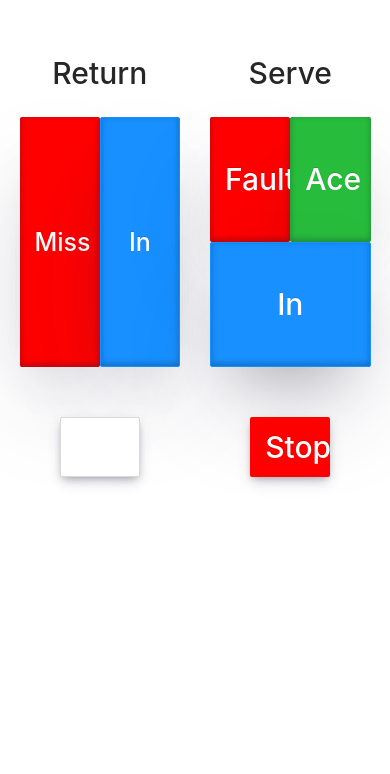
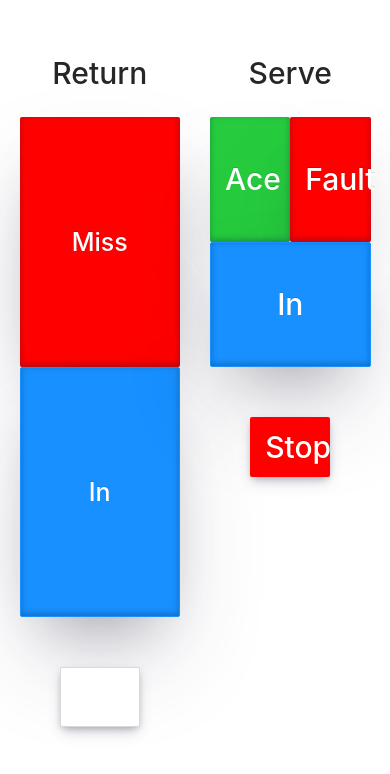
Before and after one commit to morganmarienelson/bounce, a Next.js app: page / in a window 390 px wide. Shown: the top 774 px of the page. Built offline with nearby package versions, Linux system fonts and the light colour scheme; some icons are missing.

Commit message:
made match stats responsive

```diff
--- a/pages/components/css/matchStats.module.css
+++ b/pages/components/css/matchStats.module.css
@@ -26,18 +26,13 @@
 }
 
 .header {
-    background-color: lightslategray;
+  background-color: #e2e2e2;
   padding: 20px;
 }
 
 .headingTitle {
-    padding-top: 10px
+  padding-top: 10px;
 }
-
-.closeBtn {
-    margin-left: 63px;
-}
-
 
 @media (max-width: 1200px) {
   .shotTable {
@@ -47,7 +42,6 @@
   .heading {
     font-size: 18px;
   }
-
 }
 
 @media (max-width: 1100px) {
--- a/pages/components/css/returnPanel.module.css
+++ b/pages/components/css/returnPanel.module.css
@@ -15,7 +15,7 @@
 }
 
 .btnCol {
-    grid-column: span 1 / span 1;
+  grid-column: span 2 / span 2;
 }
 
 .undoCol {
@@ -55,14 +55,15 @@
 
 .panelBtn {
   width: 100%;
-    height: 300px;
+  height: 150px;
   box-shadow: rgba(50, 50, 93, 0.25) 0px 50px 100px -20px,
     rgba(0, 0, 0, 0.3) 0px 30px 60px -30px,
     rgba(10, 37, 64, 0.35) 0px -2px 6px 0px inset;
 }
 
 .undo {
-    box-shadow: rgba(50, 50, 93, 0.25) 0px 6px 12px -2px, rgba(0, 0, 0, 0.3) 0px 3px 7px -3px;
+  box-shadow: rgba(50, 50, 93, 0.25) 0px 6px 12px -2px,
+    rgba(0, 0, 0, 0.3) 0px 3px 7px -3px;
   width: 50%;
   height: 80px;
   margin-top: 50px;
@@ -84,11 +85,13 @@
     font-size: 30px;
   }
 
-    .panelBtn, .hiddenBtn {
+  .panelBtn,
+  .hiddenBtn {
     height: 250px;
   }
 
-    .btnTitle, .winLostBtn {
+  .btnTitle,
+  .winLostBtn {
     font-size: 25px;
   }
 
--- a/pages/components/css/servePanel.module.css
+++ b/pages/components/css/servePanel.module.css
@@ -38,21 +38,14 @@
 }
 
 .stopBtn {
-    box-shadow: rgba(50, 50, 93, 0.25) 0px 6px 12px -2px, rgba(0, 0, 0, 0.3) 0px 3px 7px -3px;
+  box-shadow: rgba(50, 50, 93, 0.25) 0px 6px 12px -2px,
+    rgba(0, 0, 0, 0.3) 0px 3px 7px -3px;
   width: 50%;
   height: 80px;
   margin-top: 50px;
 }
 
 .serveInBtn {
-    width: 100%;
-    height: 150px;
-    box-shadow: rgba(50, 50, 93, 0.25) 0px 50px 100px -20px,
-    rgba(0, 0, 0, 0.3) 0px 30px 60px -30px,
-    rgba(10, 37, 64, 0.35) 0px -2px 6px 0px inset;
-}
-
-.hiddenBtn {
   width: 100%;
   height: 150px;
   box-shadow: rgba(50, 50, 93, 0.25) 0px 50px 100px -20px,
@@ -90,7 +83,8 @@
     font-size: 30px;
   }
 
-    .serveBtn, .serveInBtn, .hiddenBtn {
+  .serveBtn,
+  .serveInBtn {
     height: 125px;
   }
 
--- a/pages/components/matchProgressBars.tsx
+++ b/pages/components/matchProgressBars.tsx
@@ -1,4 +1,4 @@
-import {Progress} from "antd";
+import { Progress } from "antd";
 import styles from "./css/matchStats.module.css";
 
 const MatchProgressBars = () => {
--- a/pages/components/returnPanel.tsx
+++ b/pages/components/returnPanel.tsx
@@ -65,7 +65,7 @@ const ReturnPanel: React.FC<ReturnPanelProps> = ({
                                 className={styles.panelBtn}
                                 type="primary"
                                 style={{
-                                    background: "#38B563 ",
+                                    background: "#26CC3E ",
                                     border: "rgba(37, 187, 57, 0.986)",
                                 }}
                                 onClick={onWinningButtonClick}
@@ -78,7 +78,7 @@ const ReturnPanel: React.FC<ReturnPanelProps> = ({
                                 className={styles.panelBtn}
                                 type="primary"
                                 style={{
-                                    background: "#EE1A1A  ",
+                                    background: "#FF0000",
                                     border: "#ff0000",
                                 }}
                                 onClick={onLosingButtonClick}
@@ -94,8 +94,7 @@ const ReturnPanel: React.FC<ReturnPanelProps> = ({
                         type="default"
                         icon={<Undo/>}
                         onClick={pointUndone}
-                    >
-                    </Button>
+                    ></Button>
                 </div>
             </div>
         </>
--- a/pages/components/servingPanel.tsx
+++ b/pages/components/servingPanel.tsx
@@ -19,7 +19,7 @@ const ServingPanel: React.FC<ServingPanelProps> = ({
                                                        onLosingButtonClick,
                                                        setShowServeButtons,
                                                        setShowReturnButtons,
-                                                       confirmStop
+                                                       confirmStop,
                                                    }) => {
     const onInClick = () => {
         setShowServeButtons(true);
@@ -30,12 +30,27 @@ const ServingPanel: React.FC<ServingPanelProps> = ({
         <>
             <div className={styles.panelTitle}>Serve</div>
             <div className={styles.panelRow}>
+                {!showServeButtons ? (
+                    <>
                         <div className={styles.btnCol}>
                             <Button
                                 className={styles.serveBtn}
                                 type="primary"
                                 style={{
-                            background: "#ff0000",
+                                    background: "#26CC3E ",
+                                    border: "rgba(37, 187, 57, 0.986)",
+                                }}
+                                onClick={pointFinished}
+                            >
+                                <div className={styles.btnTitle}>Ace</div>
+                            </Button>
+                        </div>
+                        <div className={styles.btnCol}>
+                            <Button
+                                className={styles.serveBtn}
+                                type="primary"
+                                style={{
+                                    background: "#FF0000",
                                     border: "#ff0000",
                                 }}
                                 onClick={pointFinished}
@@ -43,21 +58,6 @@ const ServingPanel: React.FC<ServingPanelProps> = ({
                                 <div className={styles.btnTitle}>Fault</div>
                             </Button>
                         </div>
-                <div className={styles.btnCol}>
-                    <Button
-                        className={styles.serveBtn}
-                        type="primary"
-                        style={{
-                            background: "rgba(37, 187, 57, 0.986)",
-                            border: "rgba(37, 187, 57, 0.986)",
-                        }}
-                        onClick={pointFinished}
-                    >
-                        <div className={styles.btnTitle}>Ace</div>
-                    </Button>
-                </div>
-                {!showServeButtons ? (
-                    <>
                         <div className={styles.serveInCol}>
                             <Button
                                 className={styles.serveInBtn}
@@ -70,12 +70,12 @@ const ServingPanel: React.FC<ServingPanelProps> = ({
                     </>
                 ) : (
                     <>
-                        <div className={styles.btnCol}>
+                        <div className={styles.serveInCol}>
                             <Button
-                                className={styles.hiddenBtn}
+                                className={styles.serveInBtn}
                                 type="primary"
                                 style={{
-                                    background: "#38B563 ",
+                                    background: "#26CC3E ",
                                     border: "rgba(37, 187, 57, 0.986)",
                                 }}
                                 onClick={onWinningButtonClick}
@@ -83,12 +83,12 @@ const ServingPanel: React.FC<ServingPanelProps> = ({
                                 <div className={styles.winLostBtn}>Won</div>
                             </Button>
                         </div>
-                        <div className={styles.btnCol}>
+                        <div className={styles.serveInCol}>
                             <Button
-                                className={styles.hiddenBtn}
+                                className={styles.serveInBtn}
                                 type="primary"
                                 style={{
-                                    background: "#EE1A1A  ",
+                                    background: "#FF0000",
                                     border: "#ff0000",
                                 }}
                                 onClick={onLosingButtonClick}
--- a/pages/matchStats.tsx
+++ b/pages/matchStats.tsx
@@ -1,12 +1,12 @@
-import {Button, Header, Heading, Nav} from "grommet/components";
+import { Button, Header, Heading, Nav } from "grommet/components";
 import "antd/dist/antd.css";
 import MatchProgressBars from "./components/matchProgressBars";
-import {Modal} from "antd";
+import { Modal } from "antd";
 import MatchDataTable from "./components/matchDataTable";
-import {Save} from "grommet-icons";
-import {Close} from "grommet-icons";
-import {Grommet} from "grommet/components";
-import {useState} from "react";
+import { Save } from "grommet-icons";
+import { Close } from "grommet-icons";
+import { Grommet } from "grommet/components";
+import { useState } from "react";
 import SaveMatchInfoModal from "./components/saveMatchInfoModal";
 import styles from "./components/css/matchStats.module.css";
 
@@ -14,7 +14,7 @@ interface MatchStatsProps {
   setShowDashboard: (showDashboard: boolean) => void;
 }
 
-const MatchStats: React.FC<MatchStatsProps> = ({setShowDashboard}) => {
+const MatchStats: React.FC<MatchStatsProps> = ({ setShowDashboard }) => {
   const [showSaveMatchModal, setShowSaveMatchModal] = useState(false);
   const [savedData, setSavedData] = useState(false);
 
@@ -47,22 +47,22 @@ const MatchStats: React.FC<MatchStatsProps> = ({setShowDashboard}) => {
           <Nav direction="column">
             <Button
               secondary
-                            className={styles.closeBtn}
-                            icon={<Close/>}
+              style={{ marginLeft: 63 }}
+              icon={<Close />}
               color="#FF5858 "
               hoverIndicator
               onClick={onExit}
             />
-                        <Button primary icon={<Save/>} label="Save" onClick={onSave}/>
+            <Button primary icon={<Save />} label="Save" onClick={onSave} />
           </Nav>
         </Header>
       </Grommet>
       <div className={styles.row}>
         <div className={styles.barCol}>
-                    <MatchProgressBars/>
+          <MatchProgressBars />
         </div>
         <div className={styles.tableCol}>
-                    <MatchDataTable/>
+          <MatchDataTable />
         </div>
       </div>
       <SaveMatchInfoModal
```
Lines whose indentation alone changed are shown as unchanged.
